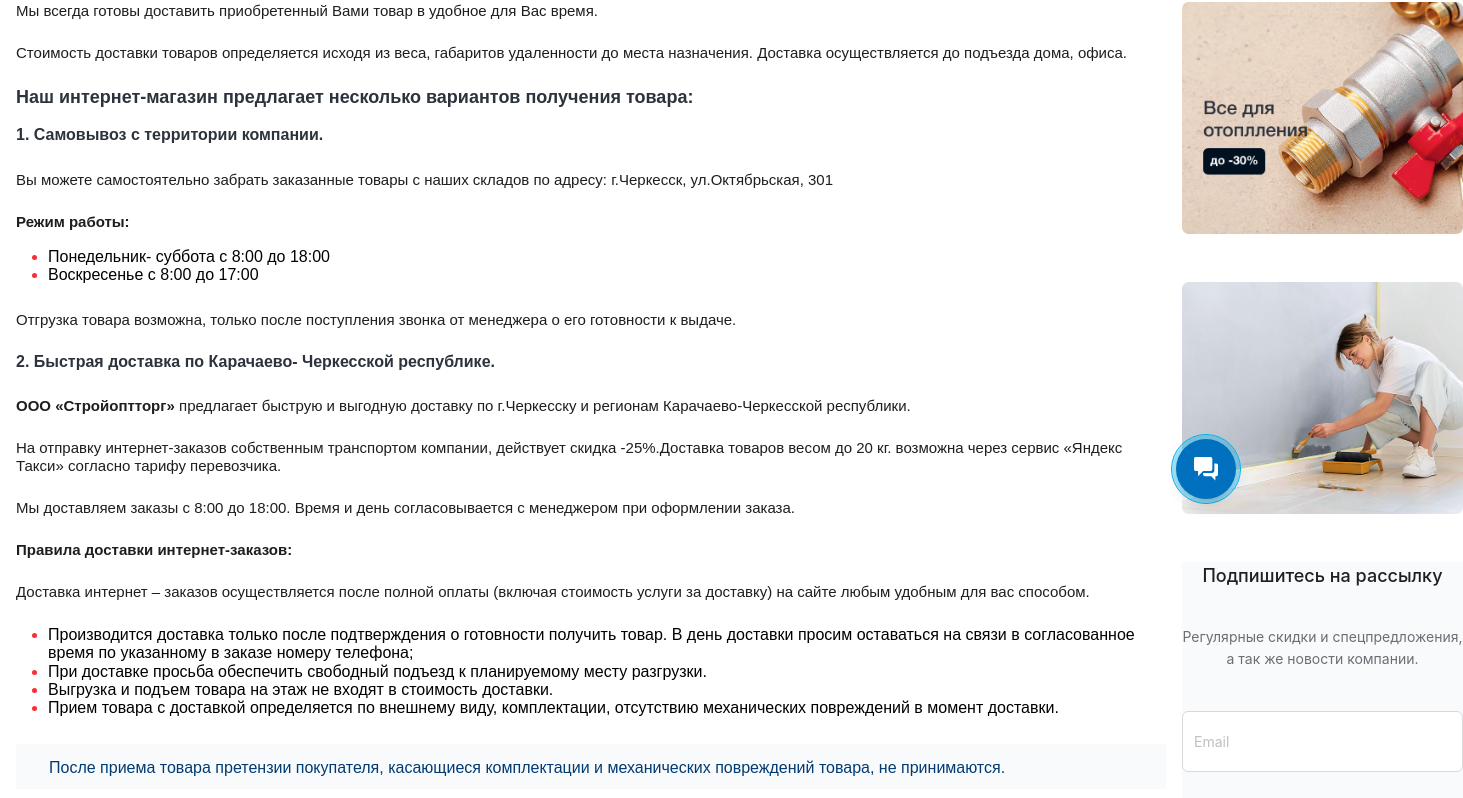
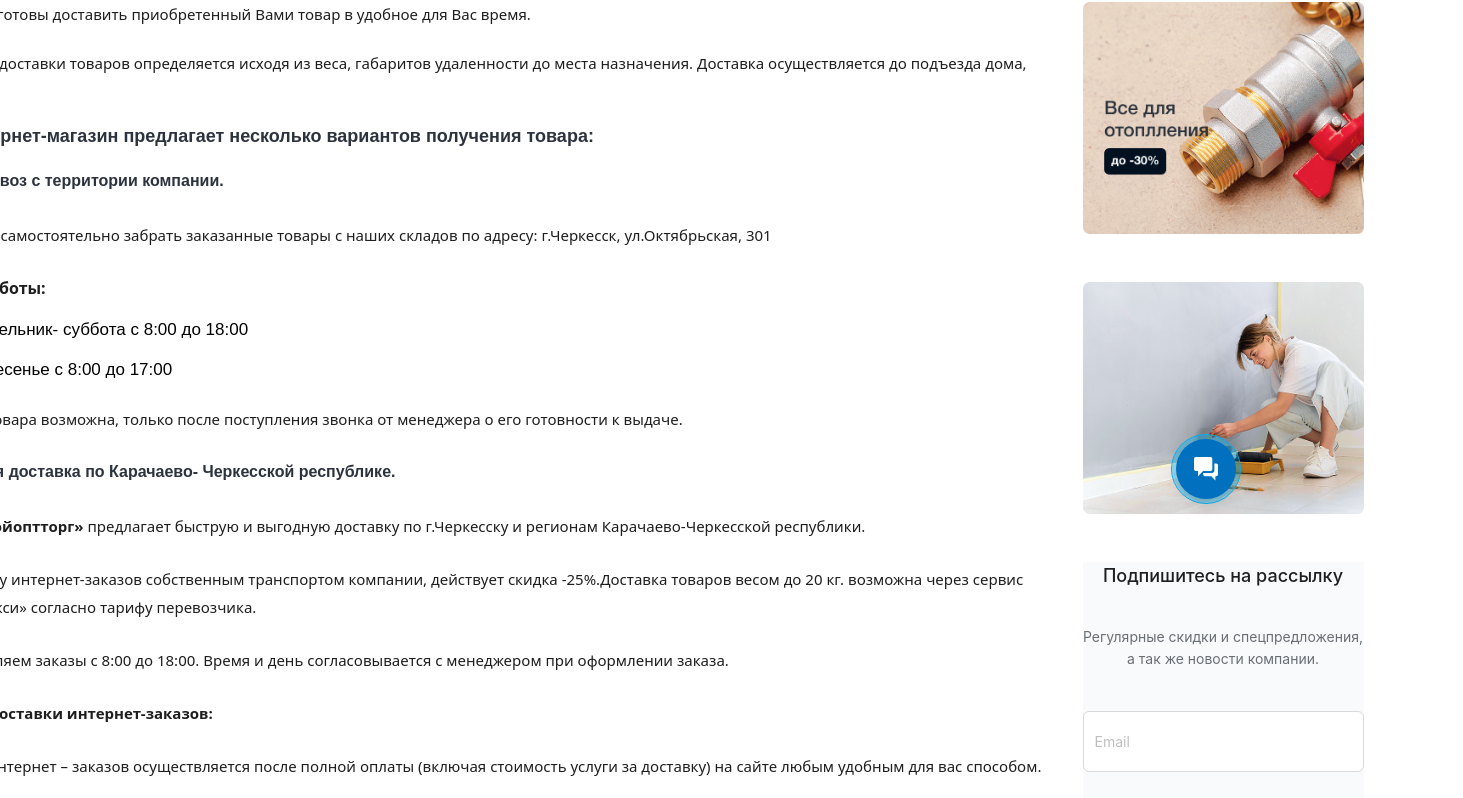
Before and after one commit to Temurprogram77/Hardware_store, a React (Vite) app: page /delivery in a window 1280 px wide. Shown: the part 257-1055 px from the top of the page, 1463 px wide, since content can reach past the window. Built offline with nearby package versions, Linux system fonts and the light colour scheme.

Commit message:
container ni tug'rladim

```diff
--- a/src/pages/Delivery.tsx
+++ b/src/pages/Delivery.tsx
@@ -21,8 +21,9 @@ const Delivery = () => {
   const nextRef = useRef<HTMLButtonElement>(null);
 
   return (
-    <div className="pr-4 pl-4 mt-4 max-w-[1500px]">
-      {/* Breadcrumb */}
+    <div className='flex justify-center items-center'>
+      <div className="md:pr-4 md:pl-4 md:mt-4 w-[1490px] max-md:w-[355px] mt-5">
+        {/* Breadcrumb */}
               <Breadcrumb className="mb-6">
                 <Breadcrumb.Item>
                   <span className="text-black">Стройоптторг</span>
@@ -32,39 +33,39 @@ const Delivery = () => {
                 </Breadcrumb.Item>
               </Breadcrumb>
         <h1 className="!font-bold !mt-5 text-[32px] text-[#2c333d] md:text-[40px] lg:text-[48px]">Доставка</h1>
-        <div className='flex gap-4'>
-          <div className='flex flex-col gap-2.5'>
-            <p className='text-[15px] text-[#1e1e1e]'>Мы всегда готовы доставить приобретенный Вами товар в удобное для Вас время.</p>
-            <p className='text-[15px] text-[#1e1e1e]'>Стоимость доставки товаров определяется исходя из веса, габаритов удаленности до места назначения. Доставка осуществляется до подъезда дома, офиса.</p>
-            <h2 className='text-[#2c333d] !font-bold text-[18px]'>Наш интернет-магазин предлагает несколько вариантов получения товара:</h2>
-            <p className='!font-bold text-[16px] text-[#2c333d]'>1. Самовывоз с территории компании.</p>
-            <p className='text-[15px] text-[#1e1e1e]'>Вы можете самостоятельно забрать заказанные товары с наших складов по адресу: г.Черкесск, ул.Октябрьская, 301</p>
-            <h5 className='!font-bold text-[15px] text-[#1e1e1e]'>Режим работы:</h5>
-            <ul className='relative left-8'>
-              <li className='list-disc !hover:text-[#1e1e1e] marker:text-red-500 '>Понедельник- суббота с 8:00 до 18:00</li>
-              <li className='list-disc !hover:text-[#1e1e1e] marker:text-red-500 '>Воскресенье с 8:00 до 17:00</li>
+        <div className='block gap-4 md:flex'>
+          <div className='flex flex-col gap-2.5 max-md:w-[380px] '>
+            <p className='md:text-[15px] text-[#1e1e1e] leading-6 font-sans text-[19px]'>Мы всегда готовы доставить приобретенный Вами товар в удобное для Вас время.</p>
+            <p className='md:text-[15px] text-[#1e1e1e] leading-6 font-sans text-[19px]'>Стоимость доставки товаров определяется исходя из веса, габаритов удаленности до места назначения. Доставка осуществляется до подъезда дома, офиса.</p>
+            <h2 className='text-[#2c333d] text-2xl !font-bold md:text-[18px]'>Наш интернет-магазин предлагает несколько вариантов получения товара:</h2>
+            <p className='text-[#2c333d] text-[20px] leading-7 !font-bold md:text-[16px]'>1. Самовывоз с территории компании.</p>
+            <p className='md:text-[15px] text-[#1e1e1e] leading-7 font-sans text-[19px]'>Вы можете самостоятельно забрать заказанные товары с наших складов по адресу: г.Черкесск, ул.Октябрьская, 301</p>
+            <h5 className='text-[#1e1e1e] font-sans text-[20px] leading-7 !font-bold md:text-[16px]'>Режим работы:</h5>
+            <ul className='relative left-8 flex gap-5 flex-col'>
+              <li className='list-disc !hover:text-[#1e1e1e] marker:text-red-500 text-[17px]'>Понедельник- суббота с 8:00 до 18:00</li>
+              <li className='list-disc !hover:text-[#1e1e1e] marker:text-red-500 text-[17px]'>Воскресенье с 8:00 до 17:00</li>
             </ul>
-            <p className='text-[15px] text-[#1e1e1e]'>Отгрузка товара возможна, только после поступления звонка от менеджера о его готовности к выдаче.</p>
-            <p className='!font-bold text-[16px] text-[#2c333d]'>2. Быстрая доставка по Карачаево- Черкесской республике.</p>
-            <p className='text-[15px] text-[#1e1e1e]'><span className='!font-bold text-[15px] text-[#1e1e1e]'>ООО «Стройоптторг»</span> предлагает быструю и выгодную доставку по г.Черкесску и регионам Карачаево-Черкесской республики.</p>
-            <p className='text-[15px] text-[#1e1e1e]'>На отправку интернет-заказов собственным транспортом компании, действует скидка -25%.Доставка товаров весом до 20 кг. возможна через сервис «Яндекс Такси» согласно тарифу перевозчика.</p>
-            <p className='text-[15px] text-[#1e1e1e]'>Мы доставляем заказы с 8:00 до 18:00. Время и день согласовывается с менеджером при оформлении заказа.</p>
-            <p className='!font-bold text-[15px] text-[#1e1e1e]'>Правила доставки интернет-заказов:</p>
-            <p className='text-[15px] text-[#1e1e1e]'>Доставка интернет – заказов осуществляется после полной оплаты (включая стоимость услуги за доставку) на сайте любым удобным для вас способом.</p>
-            <ul className='relative left-8'>
-              <li className='list-disc !hover:text-[#1e1e1e] marker:text-red-500 w-[1100px]'>Производится доставка только после подтверждения о готовности получить товар. В день доставки просим оставаться на связи в согласованное время по указанному в заказе номеру телефона;</li>
-              <li className='list-disc !hover:text-[#1e1e1e] marker:text-red-500 '>При доставке просьба обеспечить свободный подъезд к планируемому месту разгрузки.</li>
-              <li className='list-disc !hover:text-[#1e1e1e] marker:text-red-500 '>Выгрузка и подъем товара на этаж не входят в стоимость доставки.</li>
-              <li className='list-disc !hover:text-[#1e1e1e] marker:text-red-500 '>Прием товара с доставкой определяется по внешнему виду, комплектации, отсутствию механических повреждений в момент доставки.</li>
+            <p className='md:text-[15px] text-[#1e1e1e] leading-7 font-sans text-[18.5px]'>Отгрузка товара возможна, только после поступления звонка от менеджера о его готовности к выдаче.</p>
+            <p className='text-[#2c333d] text-[20px] leading-7 !font-bold md:text-[16px]'>2. Быстрая доставка по Карачаево- Черкесской республике.</p>
+            <p className='md:text-[15px] text-[#1e1e1e] leading-7 font-sans text-[19px] max-md:w-[365px]'><span className='!font-bold text-[18px] md:text-[15px] text-[#1e1e1e]'>ООО «Стройоптторг»</span> предлагает быструю и выгодную доставку по г.Черкесску и регионам Карачаево-Черкесской республики.</p>
+            <p className='md:text-[15px] text-[#1e1e1e] leading-7 font-sans text-[18.5px]'>На отправку интернет-заказов собственным транспортом компании, действует скидка -25%.Доставка товаров весом до 20 кг. возможна через сервис «Яндекс Такси» согласно тарифу перевозчика.</p>
+            <p className='md:text-[15px] text-[#1e1e1e] leading-7 font-sans text-[19px]'>Мы доставляем заказы с 8:00 до 18:00. Время и день согласовывается с менеджером при оформлении заказа.</p>
+            <p className='text-[#1e1e1e] font-sans text-[18px] leading-7 !font-bold md:text-[15px]'>Правила доставки интернет-заказов:</p>
+            <p className='md:text-[15px] text-[#1e1e1e] leading-7 font-sans text-[18.5px] max-md:w-[365px]'>Доставка интернет – заказов осуществляется после полной оплаты (включая стоимость услуги за доставку) на сайте любым удобным для вас способом.</p>
+            <ul className='relative left-8 flex gap-5 flex-col'>
+              <li className='list-disc !hover:text-[#1e1e1e] marker:text-red-500 md:text-[14px] md:w-[1150px] leading-7 font-sans text-[17px] w-[320px]'>Производится доставка только после подтверждения о готовности получить товар. В день доставки просим оставаться на связи в согласованное время по указанному в заказе номеру телефона.</li>
+              <li className='list-disc !hover:text-[#1e1e1e] marker:text-red-500 md:text-[14px] md:w-[1150px] leading-7 font-sans text-[17px] w-[320px]'>При доставке просьба обеспечить свободный подъезд к планируемому месту разгрузки.</li>
+              <li className='list-disc !hover:text-[#1e1e1e] marker:text-red-500 md:text-[14px] md:w-[1150px] leading-7 font-sans text-[17px] w-[320px]'>Выгрузка и подъем товара на этаж не входят в стоимость доставки.</li>
+              <li className='list-disc !hover:text-[#1e1e1e] marker:text-red-500 md:text-[14px] md:w-[1150px] leading-7 font-sans text-[17px] w-[320px]'>Прием товара с доставкой определяется по внешнему виду, комплектации, отсутствию механических повреждений в момент доставки.</li>
             </ul>
-            <div className='bg-[#f9fafb] h-[45px] flex items-center'>
-              <p className='text-[#003b73] relative left-[33px] top-2.5'>После приема товара претензии покупателя, касающиеся комплектации и механических повреждений товара, не принимаются.</p>
+            <div className='bg-[#f9fafb] md:h-[45px] flex items-center md:w-[990px] w-[360vpx]'>
+              <p className='text-[#003b73] relative  md:left-[33px]  md:top-2.5 font-sans text-[18px]  leading-7 !font-bold md:text-[15px]'>После приема товара претензии покупателя, касающиеся комплектации и механических повреждений товара, не принимаются.</p>
             </div>
-            <p className='text-[15px] text-[#1e1e1e]'>Если у Вас возникнут вопросы по качеству или количеству товара, Вы можете обратиться за разъяснениями по номеру телефона +7(8782)-28-42-72.</p>
+            <p className='md:text-[15px] text-[#1e1e1e] leading-7 font-sans text-[19px]'>Если у Вас возникнут вопросы по качеству или количеству товара, Вы можете обратиться за разъяснениями по номеру телефона +7(8782)-28-42-72.</p>
             <p className='!font-bold text-[16px] text-[#2c333d]'>3. Доставка транспортной компанией.</p>
             <p className='text-[15px] w-[1150px] text-[#1e1e1e]'>Для доставки интернет-заказов по России, можно воспользоваться услугами транспортных компаний. Только после 100% оплаты и сбора заказа происходит доставка товаров. До терминала транспортных компаний г.Черкесска, мы доставляем ваш заказ-бесплатно. Доставка осуществляется транспортными компаниям «СДЭК» и «ГлавДоставка». При оформлении заказа, Вы можете сообщить менеджеру желаемую транспортную компанию.</p>
             <p className='!font-bold text-[16px] text-[#2c333d]'>4.Почтой России.</p>
-            <p className='!font-bold text-[15px] text-[#1e1e1e]'>Способы получения заказа Почтой России:</p>
+            <p className='md:text-[15px] text-[#1e1e1e] leading-6 font-sans text-[19px]'>Способы получения заказа Почтой России:</p>
             <ul className='relative left-8'>
               <li className='list-disc !hover:text-[#1e1e1e] marker:text-red-500 '>Самовывоз из отделения почтовой связи. Ваши заказы доставляются до выбранного почтового отделения</li>
               <li className='list-disc !hover:text-[#1e1e1e] marker:text-red-500 '>Курьером на дом</li>
@@ -124,6 +125,7 @@ const Delivery = () => {
 
             </div>
 
+      </div>
     </div>
   )
 }
```
